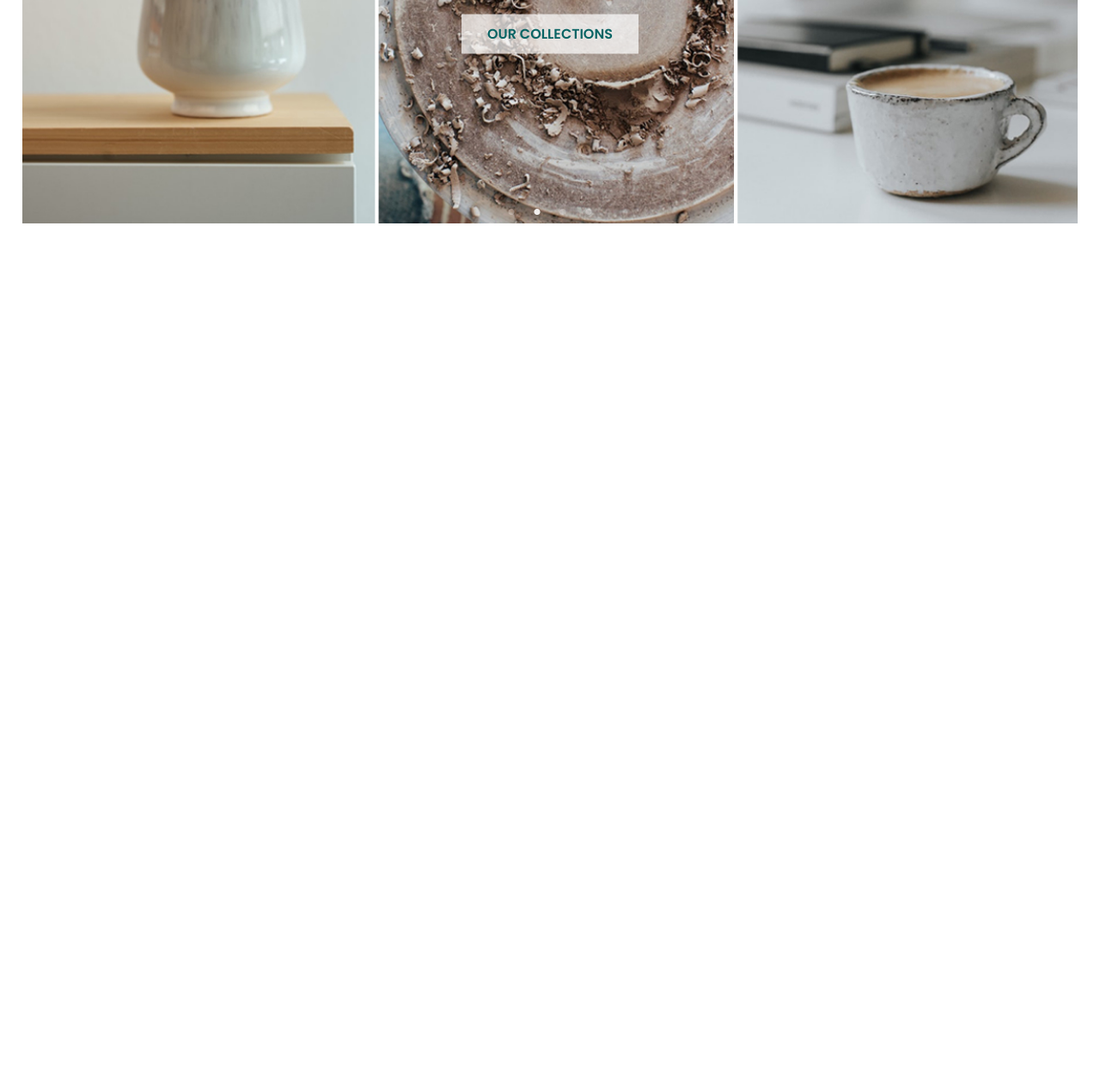
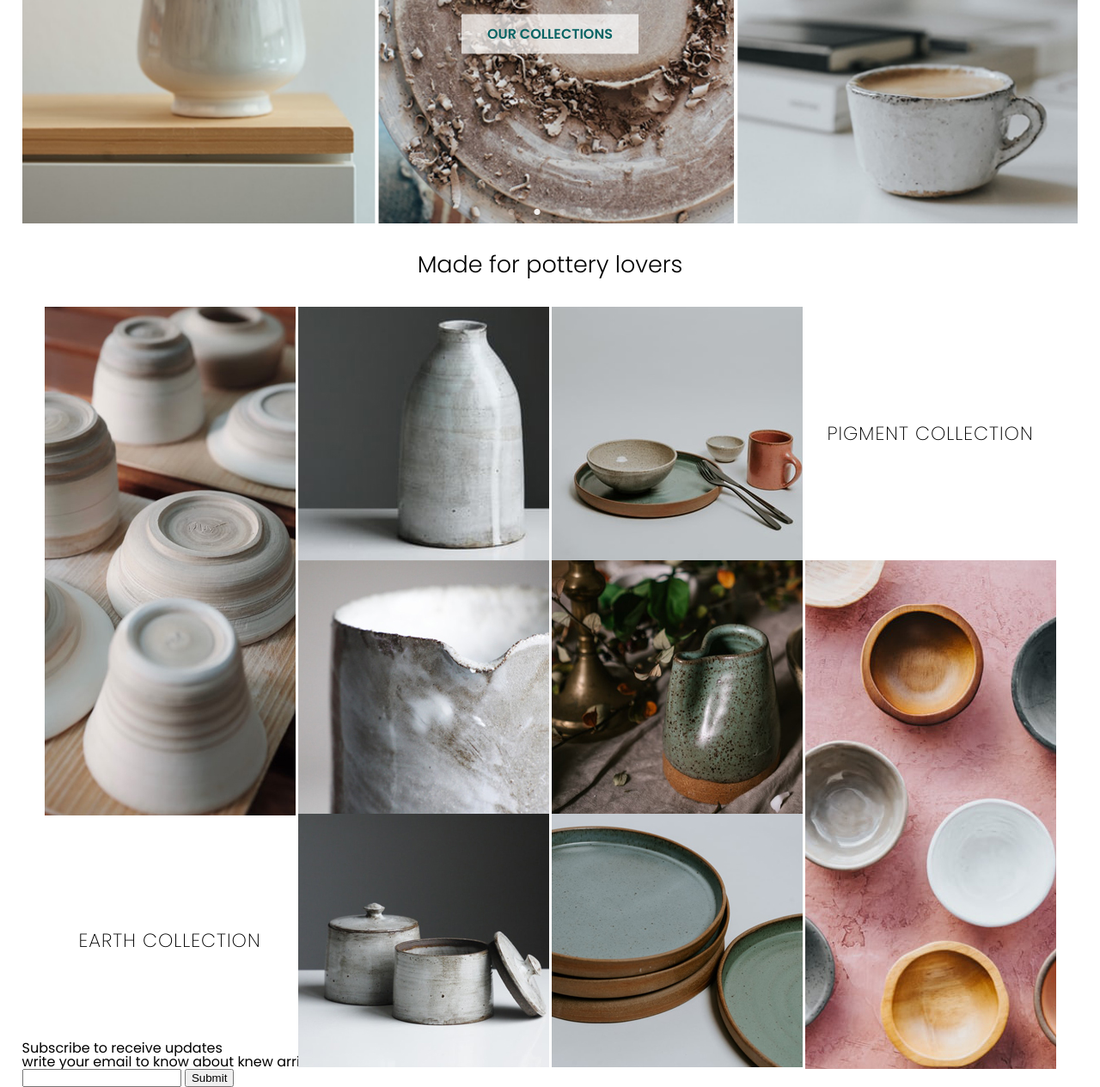
Before and after one commit to sofiarnunes/clay-state-pottery, a website: page index.html in a window 1280 px wide. Shown: the part 500-1765 px from the top of the page at 86% size. Before the commit the page ends 800 px from the top, so only its background shows below. Drawn offline with nearby package versions, Linux system fonts and the light colour scheme; a web font is replaced by a local one.

Commit message:
Add home grid collections

```diff
--- a/index.html
+++ b/index.html
@@ -80,6 +80,37 @@
 		    </div>
 	    </section>
     </header>
+    <main>
+        <section class="collections">
+            <div class="wrapper">
+                <h2>Made for pottery lovers</h2>
+                <div class="grid-container">
+                    <div class="item1"><img src="img/grid-1.jpg" alt=""></div>
+                    <div><img src="img/grid-2.jpg" alt=""></div>
+                    <div><img src="img/grid-3.jpg" alt=""></div>
+                    <div>
+                        <a href="#"><h3>Pigment Collection</h3></a>
+                    </div>
+                    <div><img src="img/grid-5.jpg" alt=""></div>
+                    <div><img src="img/grid-6.jpg" alt=""></div>
+                    <div class="item7"><img src="img/grid-7.jpg" alt=""></div>
+                    <div>
+                        <a href="#"><h3>Earth Collection</h3></a>
+                    </div>
+                    <div><img src="img/grid-9.jpg" alt=""></div>
+                    <div><img src="img/grid-10.jpg" alt=""></div>
+                </div>
+            </div>
+        </section>
+        <section class="newsletter">
+            <div class="wrapper">
+                <h3>Subscribe to receive updates</h3>
+                <p>write your email to know about knew arrivals and future discounts</p>
+                <input type="text" name="" id="">
+                <input type="submit">
+            </div>
+        </section>
+    </main>
 
     <script src="script/jquery-3.6.0.min.js"></script>
 	<script src="script/main.js"></script>
--- /dev/null
+++ b/scss/_homegrid.scss
@@ -0,0 +1,50 @@
+.collections {
+    position: relative;
+    top: 100px;
+    text-align: center;
+    .wrapper{
+        h2{
+            position: relative;
+            bottom: 50px;
+            transform: translateY(50%);
+            font-size: 27px;
+            font-weight: 300;
+        }
+        .grid-container{
+            max-width: 1180px;
+        margin: 0 auto;
+        display: grid;
+        grid-template-columns: 1fr 1fr 1fr 1fr;
+        grid-template-rows: 295px 295px 295px;
+        margin-bottom: 70px;
+            .item1{
+                grid-row-start: 1;
+                grid-row-end: 3;
+            }
+            .item7{
+                grid-row-start: 2;
+                grid-row-end: 4;
+                grid-column-start: 4;
+                grid-column-end: 5;
+            }
+            div{
+                position: relative;
+                text-align: center;
+                a{
+                    h3{
+                        margin: 0 auto;
+                        width: 100%;
+                        font-size: 22px;
+                        font-weight: 200;
+                        color: $dark-color;
+                        text-transform: uppercase;
+                        letter-spacing: 1px;
+                        position: absolute;
+                        top: 50%;
+                        transform: translateY(-50%);
+                    }
+                }
+            }
+        }
+    }
+}
--- a/scss/main.scss
+++ b/scss/main.scss
@@ -5,3 +5,5 @@
 @import 'nav';
 @import 'hero';
 @import 'slick';
+@import 'homegrid';
+@import 'newsletter';
```
Also changed, not shown: img/grid-1.jpg (added), img/grid-10.jpg (added), img/grid-2.jpg (added), img/grid-3.jpg (added), img/grid-5.jpg (added), img/grid-6.jpg (added), img/grid-7.jpg (added), img/grid-9.jpg (added), style/css/main.css.
